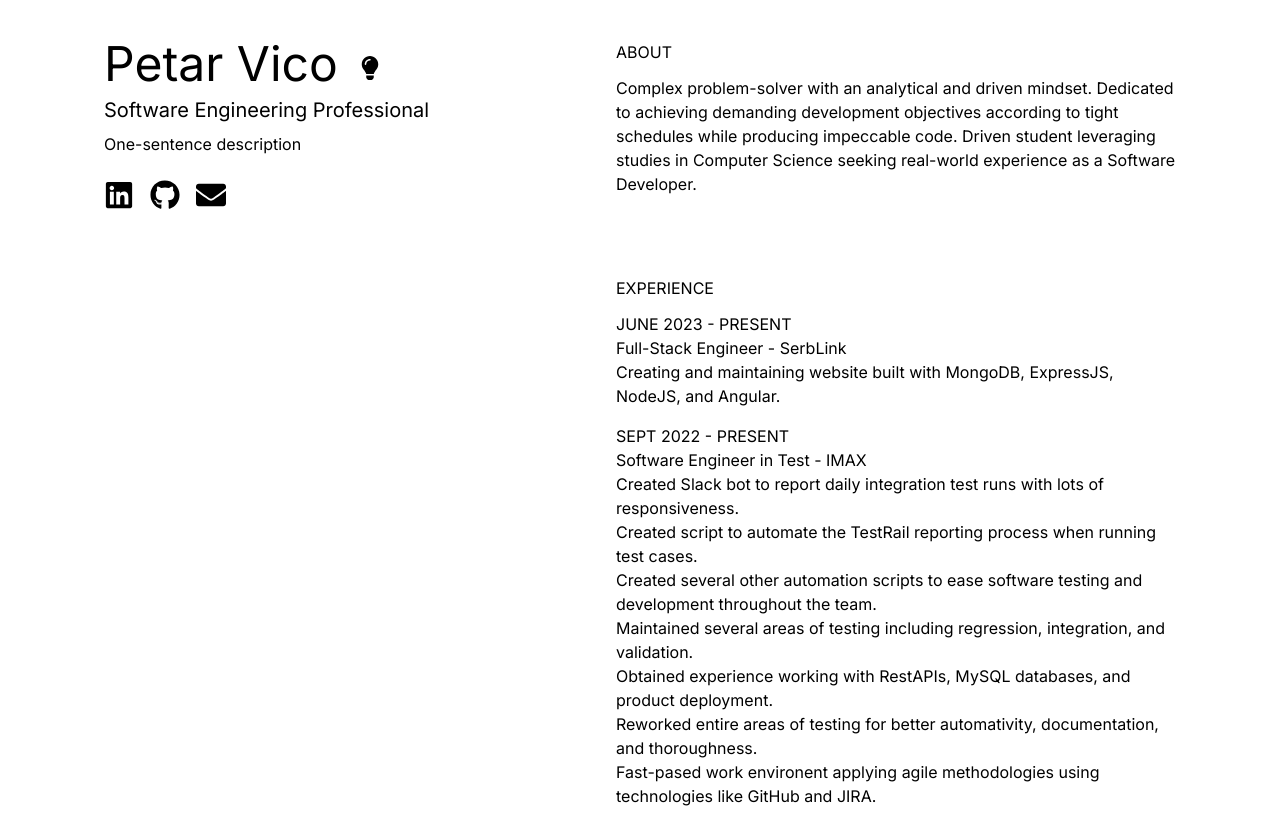
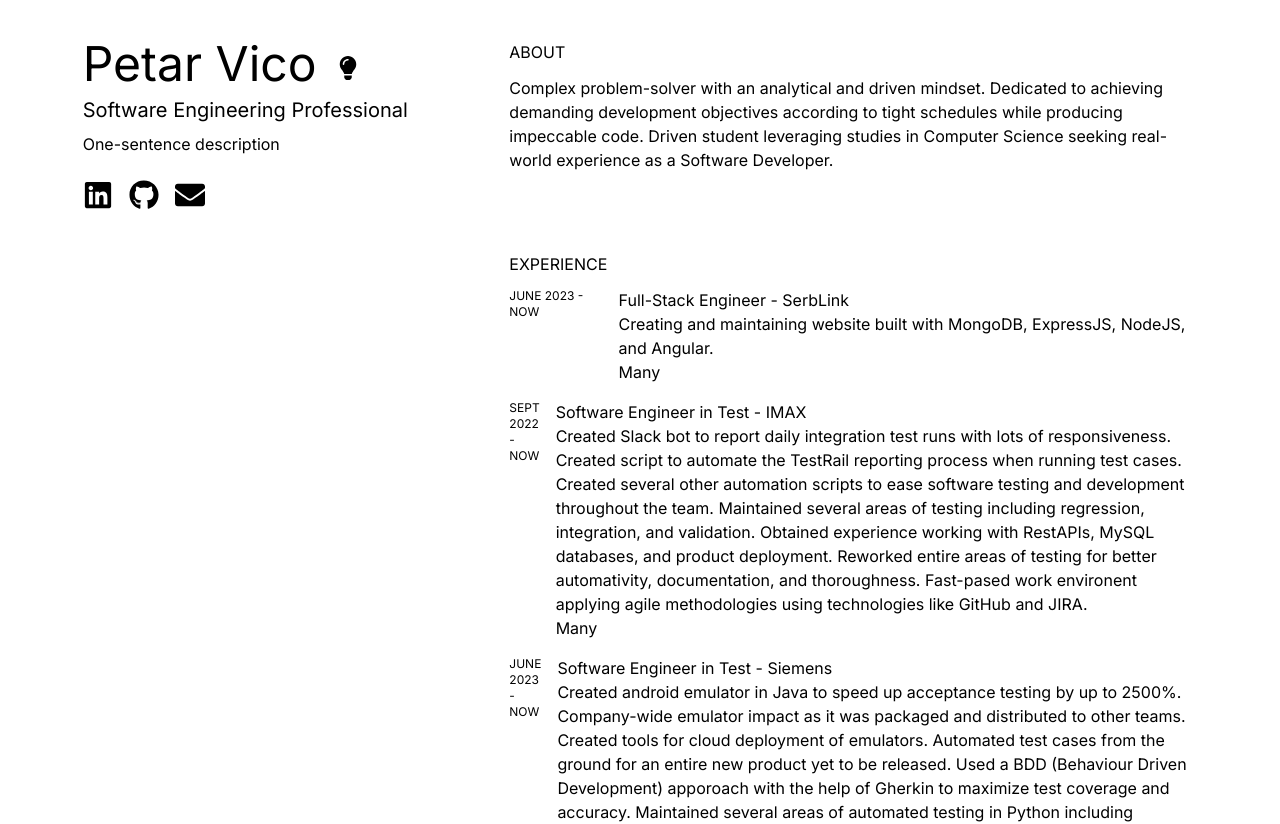
Before and after one commit to pvico12/personal-website, a Next.js app: page / in a window 1280 px wide. Shown: the top 824 px of the page. Built offline with nearby package versions, Linux system fonts and the light colour scheme.

Commit message:
Added experience component

```diff
--- /dev/null
+++ b/app/components/Experience.js
@@ -0,0 +1,25 @@
+import React from 'react'
+import PropTypes from 'prop-types'
+
+function experience(props) {
+  return (
+    <div id="experience-entry" className="flex pb-4 gap-4">
+      <div id="experience-date" className="text-xs">
+        {props.date}
+      </div>
+      <div id="experience-info">
+        <h2>{props.position} - {props.company}</h2>
+        <ul>
+          <li>{props.description}</li>
+          <li>{props.skills}</li>
+        </ul>
+      </div>
+    </div>
+  )
+}
+
+experience.propTypes = {
+
+}
+
+export default experience
--- a/app/page.js
+++ b/app/page.js
@@ -3,6 +3,7 @@
 import { FaLinkedin, FaGithub, FaEnvelope, FaLightbulb } from "react-icons/fa";
 import { useState } from "react";
 import Head from "next/head";
+import Experience from "./components/Experience.js"
 
 export default function Home() {
   const [darkmode, setDarkmode] = useState(false);
@@ -10,7 +11,7 @@ export default function Home() {
     <div className={darkmode ? "dark" : ""}>
       <main className="dark:bg-slate-500">
         <div id="two-sided-pane" className="flex justify-center flex-pane">
-          <div id="main-info-container" className="max-w-lg lg:w-1/2 lg:sticky lg:top-0 lg:h-fit p-10">
+          <div id="main-info-container" className="max-w-lg lg:w-1/3 lg:sticky lg:top-0 lg:h-fit p-10">
             <div id="basic-info" className="pb-6">
               <div id="darkmode-name" className="flex items-center space-between gap-5">
                 <h1 id="full-name" className="text-5xl pb-2">
@@ -39,7 +40,7 @@ export default function Home() {
             </div>
           </div>
 
-          <div id="personal-sections" className="max-w-3xl lg:w-1/2">
+          <div id="personal-sections" className="max-w-3xl lg:w-2/3">
             <div id="about-container" className="p-10">
               <h1 className="pb-3">
                 ABOUT
@@ -59,13 +60,42 @@ export default function Home() {
               </h1>
 
               <div id="experience-list" className="flex flex-col">
-                <div className="pb-4">
-                  <h4>JUNE 2023 - PRESENT</h4>
-                  <h2>Full-Stack Engineer - SerbLink</h2>
-                  <ul>
-                    <li>Creating and maintaining website built with MongoDB, ExpressJS, NodeJS, and Angular.</li>
-                  </ul>
-                </div>
+                <Experience
+                  date="JUNE 2023 - NOW"
+                  position="Full-Stack Engineer"
+                  company="SerbLink"
+                  description="Creating and maintaining website built with MongoDB, ExpressJS, NodeJS, and Angular."
+                  skills="Many"
+                />
+
+                <Experience
+                  date="SEPT 2022 - NOW"
+                  position="Software Engineer in Test"
+                  company="IMAX"
+                  description="
+                  Created Slack bot to report daily integration test runs with lots of responsiveness.
+                  Created script to automate the TestRail reporting process when running test cases.
+                  Created several other automation scripts to ease software testing and development throughout the team.
+                  Maintained several areas of testing including regression, integration, and validation.
+                  Obtained experience working with RestAPIs, MySQL databases, and product deployment.
+                  Reworked entire areas of testing for better automativity, documentation, and thoroughness.
+                  Fast-pased work environent applying agile methodologies using technologies like GitHub and JIRA."
+                  skills="Many"
+                />
+
+                <Experience
+                  date="JUNE 2023 - NOW"
+                  position="Software Engineer in Test"
+                  company="Siemens"
+                  description="
+                  Created android emulator in Java to speed up acceptance testing by up to 2500%.
+                  Company-wide emulator impact as it was packaged and distributed to other teams.
+                  Created tools for cloud deployment of emulators.
+                  Automated test cases from the ground for an entire new product yet to be released.
+                  Used a BDD (Behaviour Driven Development) apporoach with the help of Gherkin to maximize test coverage and accuracy.
+                  Maintained several areas of automated testing in Python including acceptance, validation, sanity, and performance."
+                  skills="Many"
+                />
 
                 <div className="pb-4">
                   <h4>SEPT 2022 - PRESENT</h4>
--- a/package.json
+++ b/package.json
@@ -12,9 +12,15 @@
     "autoprefixer": "10.4.14",
     "next": "13.4.13",
     "postcss": "8.4.27",
+    "prop-types": "^15.8.1",
     "react": "18.2.0",
     "react-dom": "18.2.0",
     "react-icons": "^4.10.1",
     "tailwindcss": "3.3.3"
+  },
+  "devDependencies": {
+    "@types/node": "20.5.0",
+    "@types/react": "18.2.20",
+    "typescript": "5.1.6"
   }
 }
```
Also changed, not shown: 1 other file (tests, documents, lock files or other folders).
